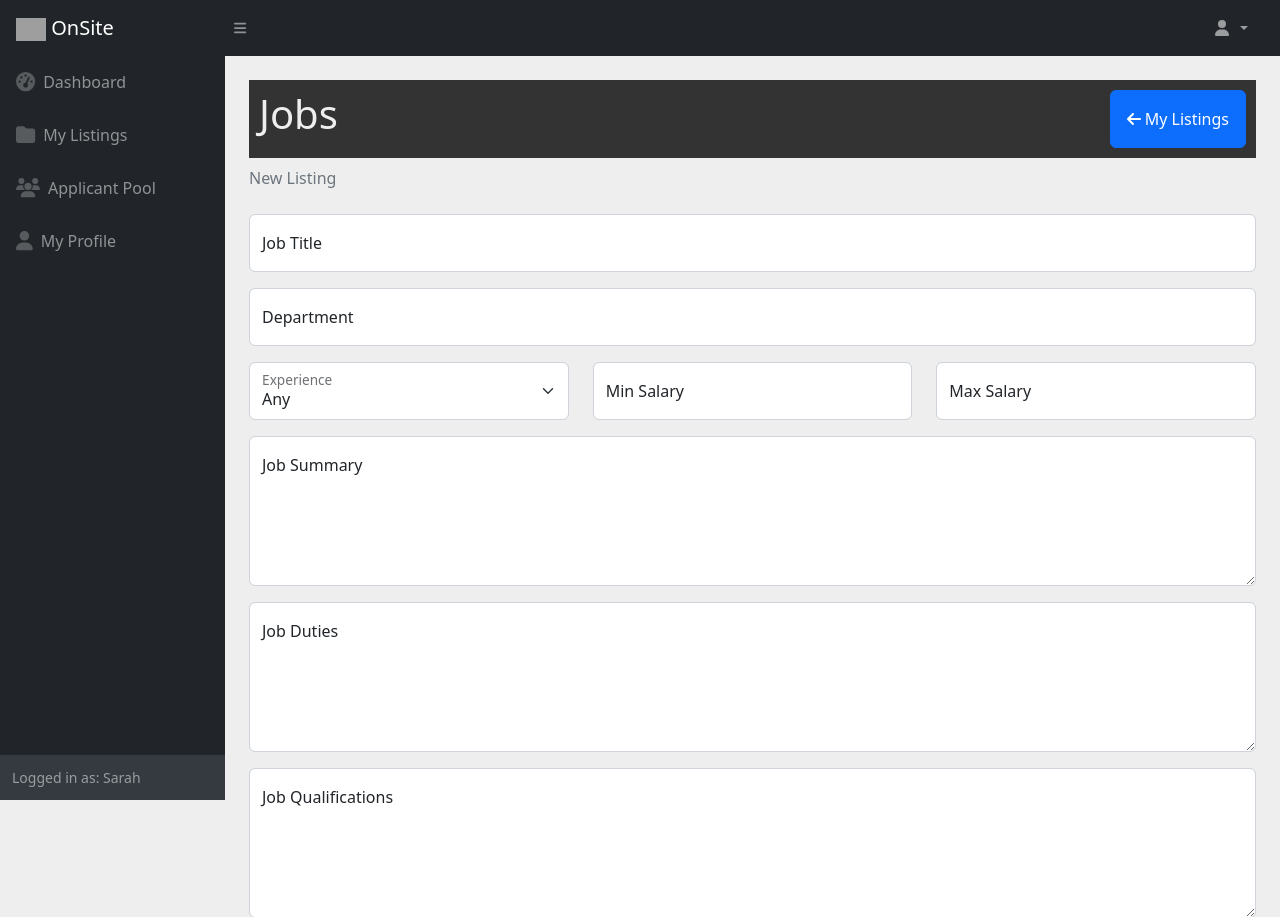
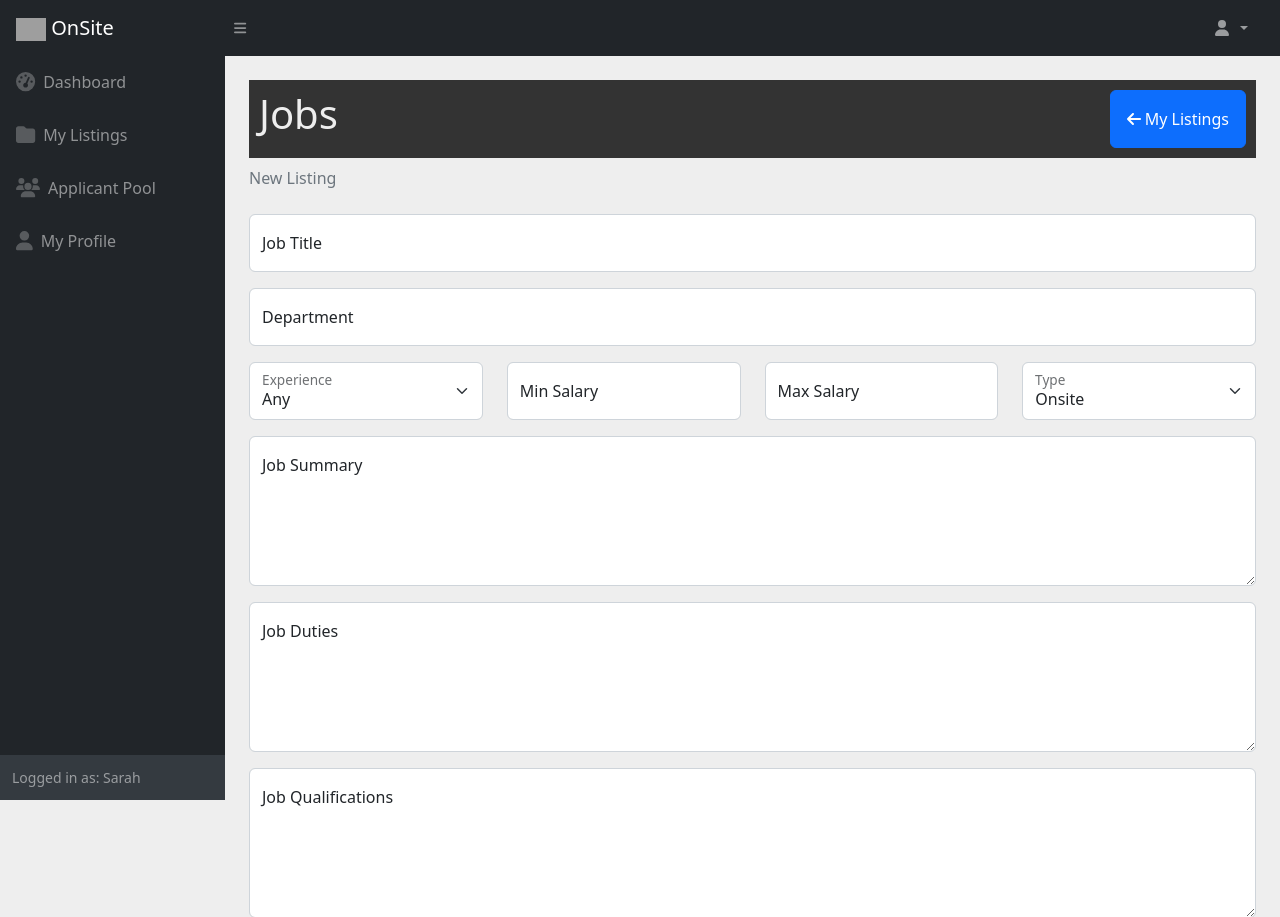
Before and after one commit to adrian007i/onsite, a Django app: page /recruiter/new_job in a window 1280 px wide. Shown: the top 917 px of the page. Run offline with Django 5.2, Linux system fonts and the light colour scheme; a user stored in the database is signed in; some libraries are stand-ins or nearby versions; grey boxes are pictures that could not be loaded.

Commit message:
hybrid job option

```diff
--- a/app/models/job.py
+++ b/app/models/job.py
@@ -30,6 +30,7 @@ class JobHead(models.Model):
     active_to = models.DateField(null=True)
     draft = models.BooleanField(default=False)
     created_by =  models.ForeignKey(User, on_delete=models.SET_NULL,null=True,  related_name="created_by")
+    hybrid = models.BooleanField(default=False)
 
     # def __str__(self):
     #     return self.title
--- a/app/recuiter/views.py
+++ b/app/recuiter/views.py
@@ -200,6 +200,7 @@ def new_job_ajax(request):
         jh.active_from = formatDate(request.POST.get('active_from'))
         jh.active_to = formatDate(request.POST.get('active_to'))
         jh.created_by_id = request.user.id
+        jh.hybrid = request.POST.get('hybrid')
 
         jh.save()
 
@@ -220,4 +221,5 @@ def new_job_ajax(request):
 
 
     except Exception as e:
+        print(str(e))
         return JsonResponse({"server" : "Something went wrong. Try Later!"} , status=400)
--- a/templates/recruiter/job_template.html
+++ b/templates/recruiter/job_template.html
@@ -53,7 +53,7 @@
                         </div>
 
                         <div class="row mb-3">
-                            <div class="col-md-4">
+                            <div class="col-md-3">
                                 <div class="form-floating" id="experience_level">
                                     <select class="form-control form-select" name="experience_level">
                                         <option {% if job.experience_level == 'any' %}selected{% endif %} value="any">Any</option>
@@ -68,7 +68,7 @@
                                     <label>Experience</label>
                                 </div>
                             </div>
-                            <div class="col-md-4">
+                            <div class="col-md-3">
                                 <div class="form-floating" id="salary_min" >
                                     <input class="form-control" type="number" placeholder="" name="salary_min" value="{{job.salary_min|default_if_none:''}}"/>
                                     <label>Min Salary</label>
@@ -76,11 +76,22 @@
                                 </div>
                             </div>
 
-                            <div class="col-md-4">
+                            <div class="col-md-3">
                                 <div class="form-floating" id="salary_max" >
                                     <input class="form-control" type="number" placeholder="" name="salary_max" value="{{job.salary_max|default_if_none:''}}" />
                                     <label>Max Salary </label>
                                     <div class="invalid-feedback"></div>
+                                </div>
+                            </div>
+
+                            <div class="col-md-3">
+                                <div class="form-floating" id="hybrid">
+                                    <select class="form-control form-select" name="hybrid">
+                                        <option value="0">Onsite</option>
+                                        <option {% if job.hybrid %}selected{% endif %} value="1">Hybrid</option>
+
+                                    </select>
+                                    <label>Type</label>
                                 </div>
                             </div>
                         </div>
```
